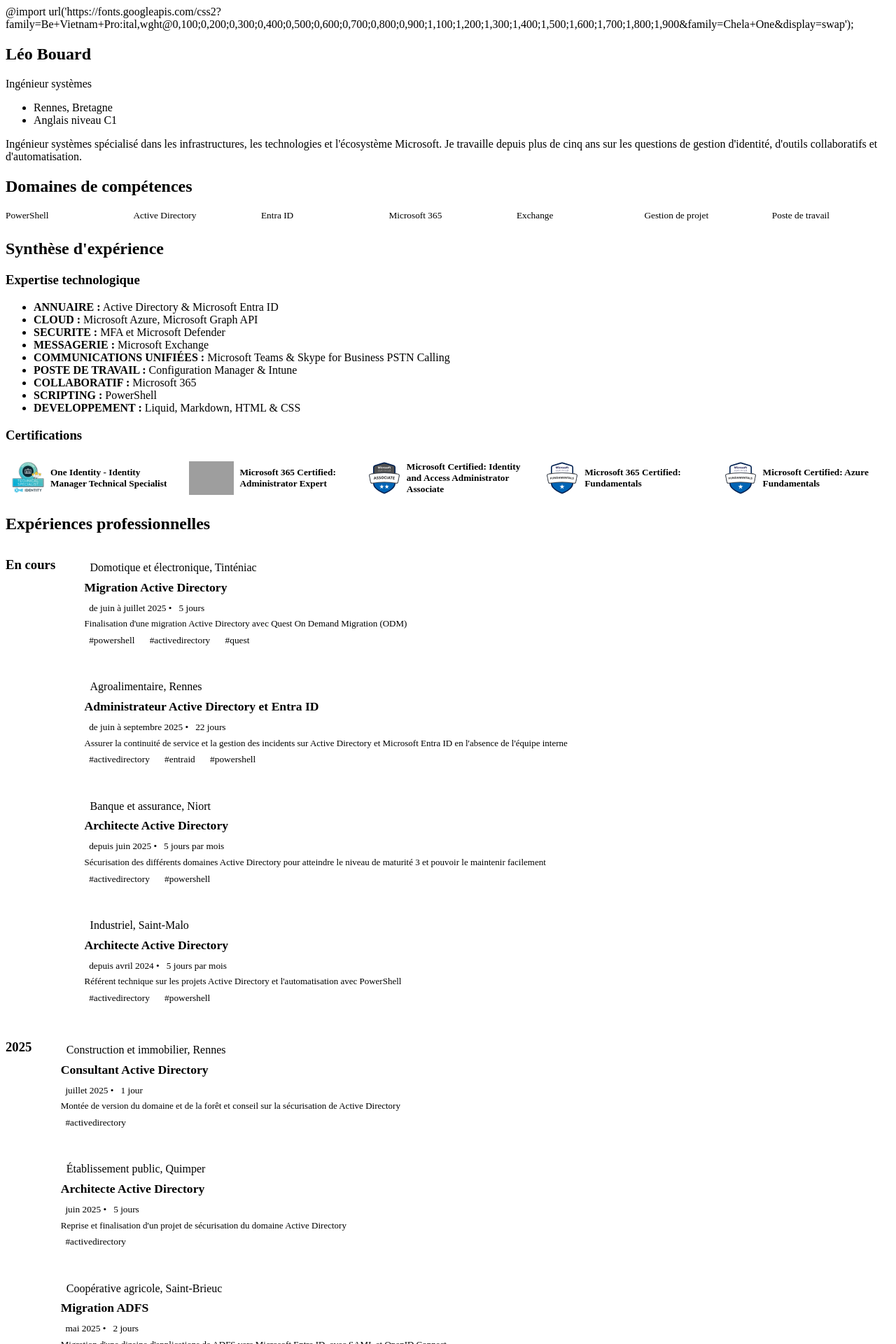
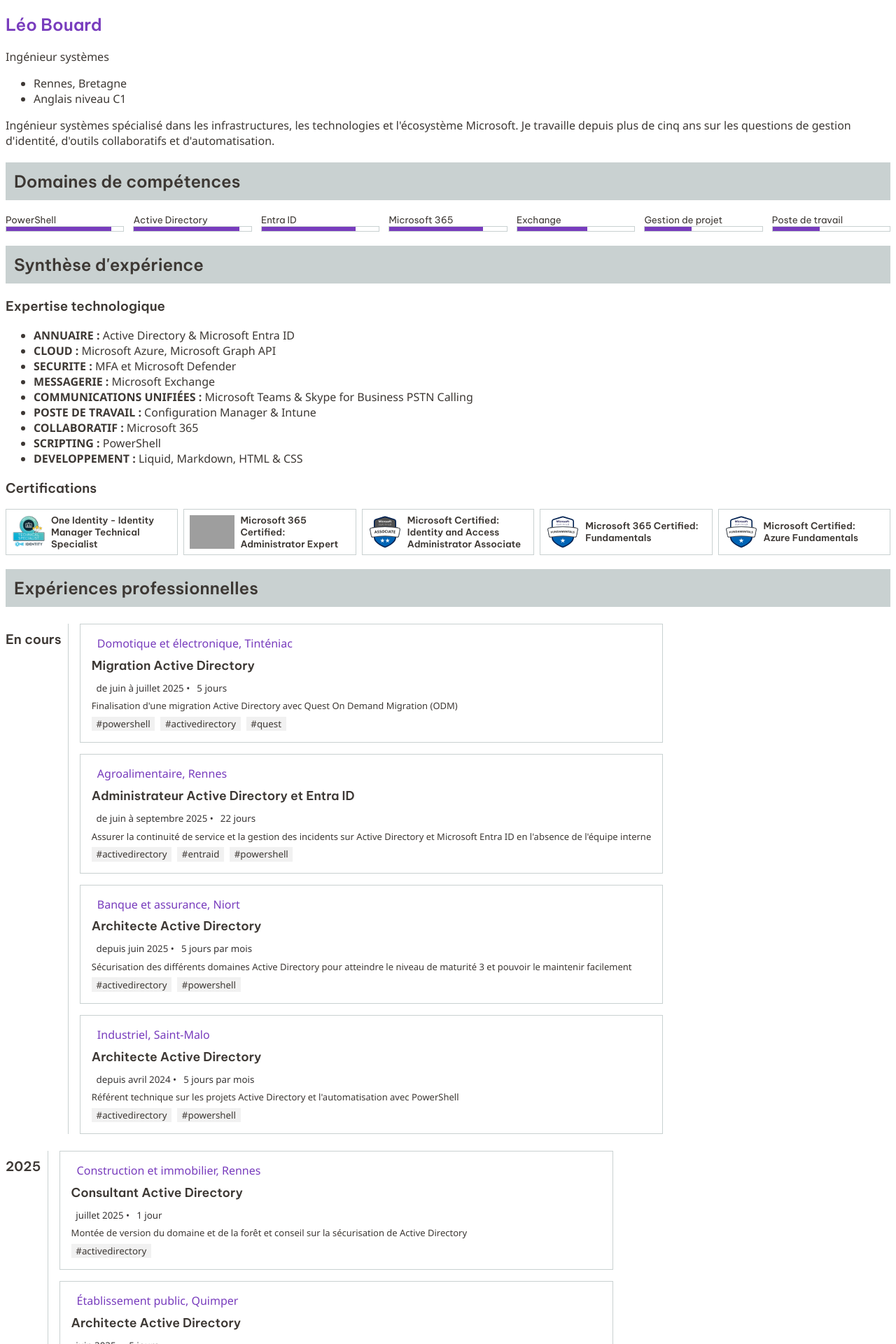
Before and after one commit to leobouard/leobouard.github.io, a Jekyll site: the page built from _pages/cv-metsys.html, in a window 1280 px wide. Shown: the top 1920 px of the page at 70% size. Built offline with Jekyll 4.4.1, drawn with Linux system fonts in a browser that asks for light colours; some web fonts are replaced; grey boxes are pictures that could not be loaded.

Commit message:
Correction CSS

```diff
--- a/_layouts/metsys.html
+++ b/_layouts/metsys.html
@@ -1,7 +1,9 @@
 <!DOCTYPE html>
 <html id="html" lang="{{ site.lang | default: " fr-FR" }}">
 <head>
-  @import url('https://fonts.googleapis.com/css2?family=Be+Vietnam+Pro:ital,wght@0,100;0,200;0,300;0,400;0,500;0,600;0,700;0,800;0,900;1,100;1,200;1,300;1,400;1,500;1,600;1,700;1,800;1,900&family=Chela+One&display=swap');
+  <style>
+    @import url('https://fonts.googleapis.com/css2?family=Be+Vietnam+Pro:ital,wght@0,100;0,200;0,300;0,400;0,500;0,600;0,700;0,800;0,900;1,100;1,200;1,300;1,400;1,500;1,600;1,700;1,800;1,900&family=Chela+One&display=swap');
+  </style>
   <link rel="stylesheet" href="{{ "/assets/css/metsys.css?v=" | append: site.github.build_revision | relative_url }}" media="screen,print">
   <link rel="stylesheet" href="{{ "/assets/css/cv.css?v=" | append: site.github.build_revision | relative_url }}" media="screen,print">
 </head>
--- a/assets/css/metsys.scss
+++ b/assets/css/metsys.scss
@@ -1,4 +1,5 @@
-@import url('https://fonts.googleapis.com/css2?family=Be+Vietnam+Pro:ital,wght@0,100;0,200;0,300;0,400;0,500;0,600;0,700;0,800;0,900;1,100;1,200;1,300;1,400;1,500;1,600;1,700;1,800;1,900&family=Chela+One&display=swap');
+---
+---
 
 :root {
     --textfont: "Segoe UI", Roboto, "Helvetica Neue", Arial, sans-serif, "Segoe UI Emoji", "Segoe UI Symbol";
@@ -16,6 +17,11 @@
     --heavyaccent: #373434;
 }
 
+html {
+    color: var(--text);
+    font-family: var(--textfont);
+}
+
 h1, h2, h3, h4, h5, h6 {
     font-family: var(--titlefont);
     font-weight: 600;
```
